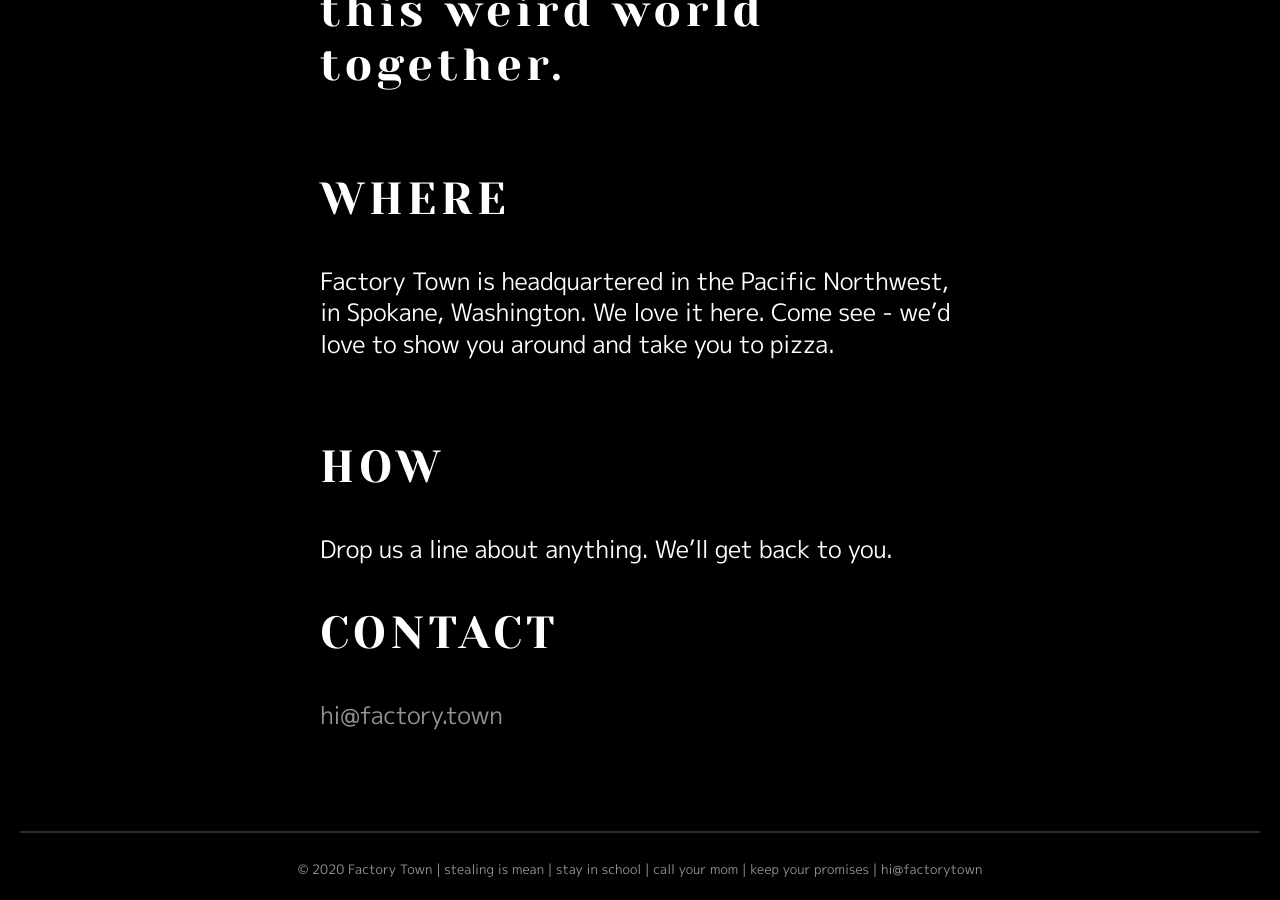
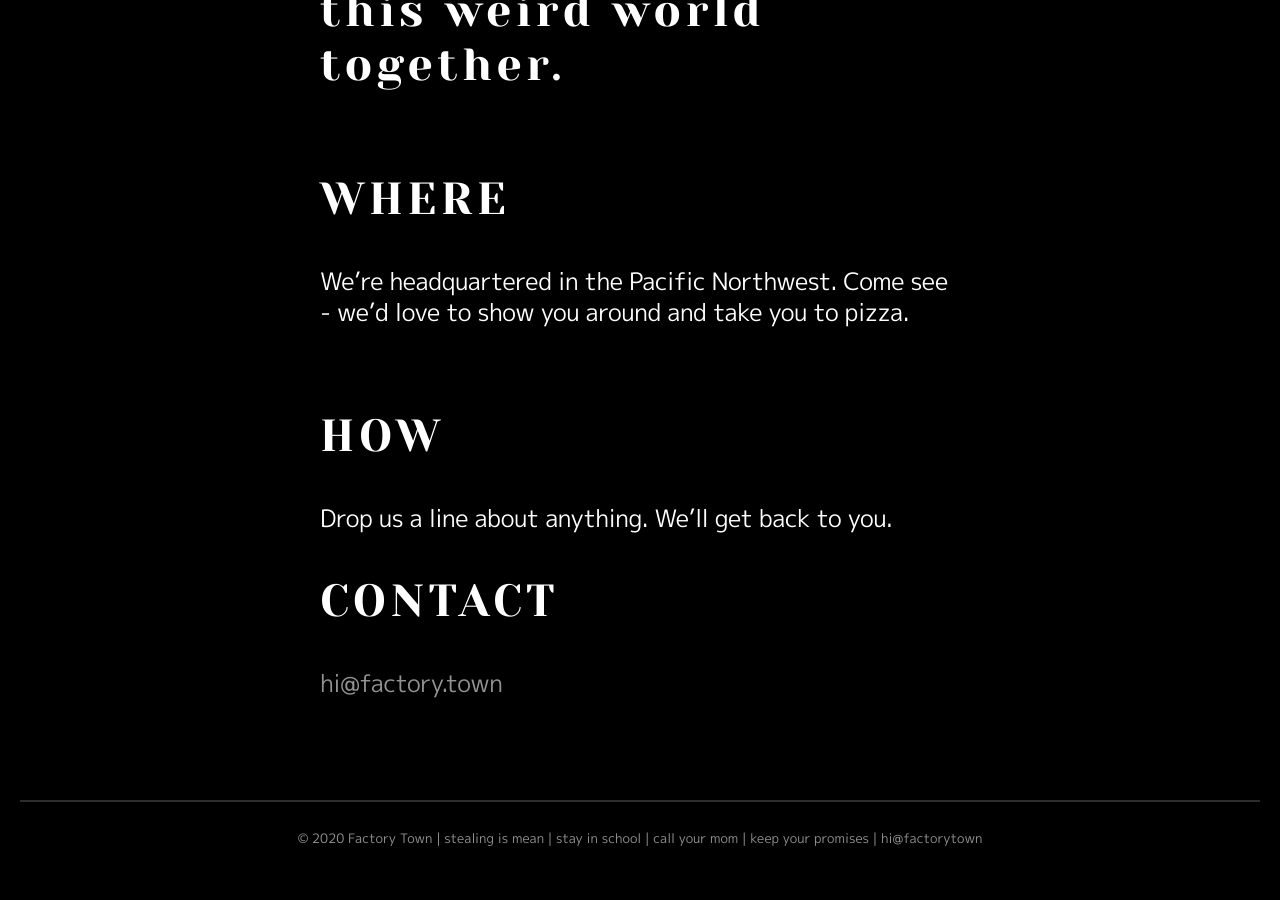
Before and after one commit to factorytown/factorytown.github.io, a Jekyll site: the page built from _pages/about.md, in a window 1280 px wide and 900 px high, scrolled down 656 px. Built offline with Jekyll 4.4.1, drawn with Linux system fonts in a browser that asks for light colours; nearby versions of some CDN libraries; after the commit the page ends 1525 px from its top, so only the background shows below that.

Commit message:
Updated About

```diff
--- a/_pages/about.md
+++ b/_pages/about.md
@@ -12,7 +12,7 @@ title: ABOUT
 
 ## WHERE
 
-### Factory Town is headquartered in the Pacific Northwest, in Spokane, Washington. We love it here. Come see - we'd love to show you around and take you to pizza.
+### We're headquartered in the Pacific Northwest. Come see - we'd love to show you around and take you to pizza.
 
 <BR>
 
```
